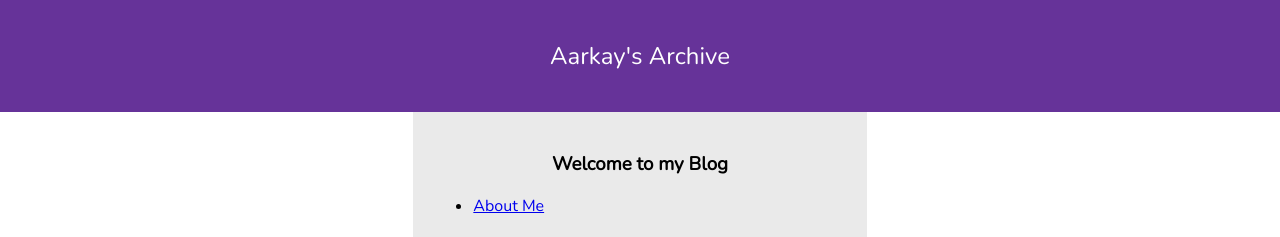
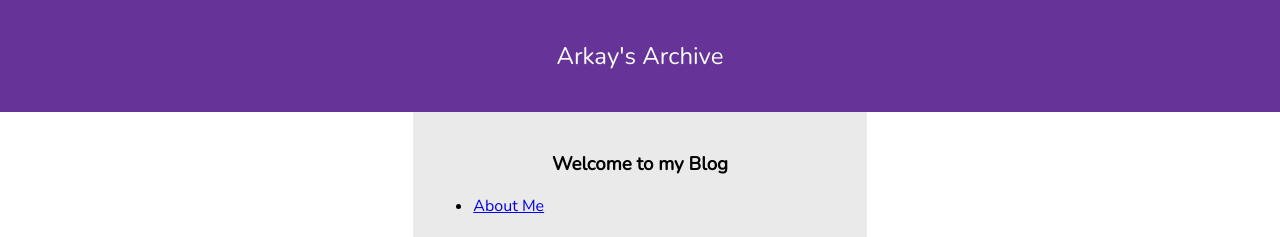
Before and after one commit to Radhakrishnan6k/Radhakrishnan6k.github.io, a Jekyll site: the page built from index.markdown, in a window 1280 px wide. Shown: the top 237 px of the page. Built offline with Jekyll 4.4.1, drawn with Linux system fonts in a browser that asks for light colours.

Commit message:
Update _config.yml

```diff
--- a/_config.yml
+++ b/_config.yml
@@ -17,7 +17,7 @@
 # you will see them accessed via {{ site.title }}, {{ site.email }}, and so on.
 # You can create any custom variable you would like, and they will be accessible
 # in the templates via {{ site.myvariable }}.
-name: Aarkay's Archive
+name: Arkay's Archive
 title: Radhakrishnan [R|6]k
 email: your-email@example.com
 description: >- # this means to ignore newlines until "baseurl:"
```
